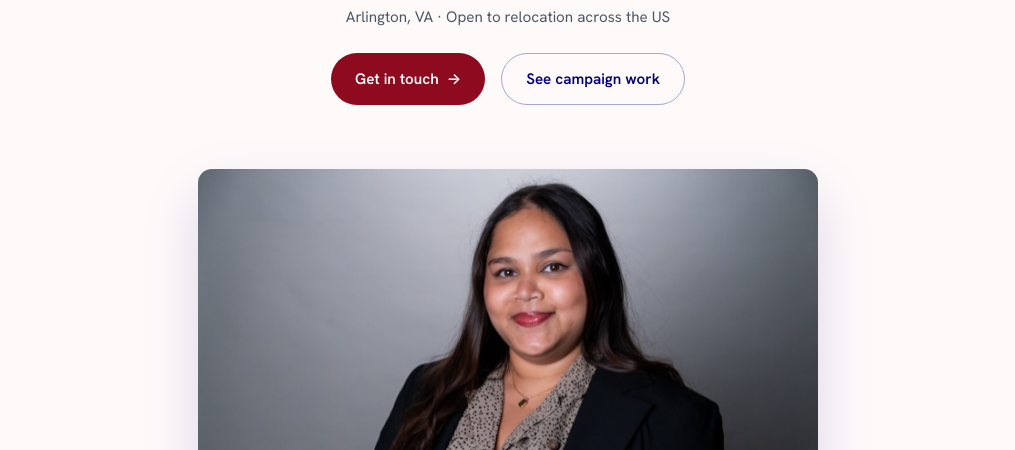
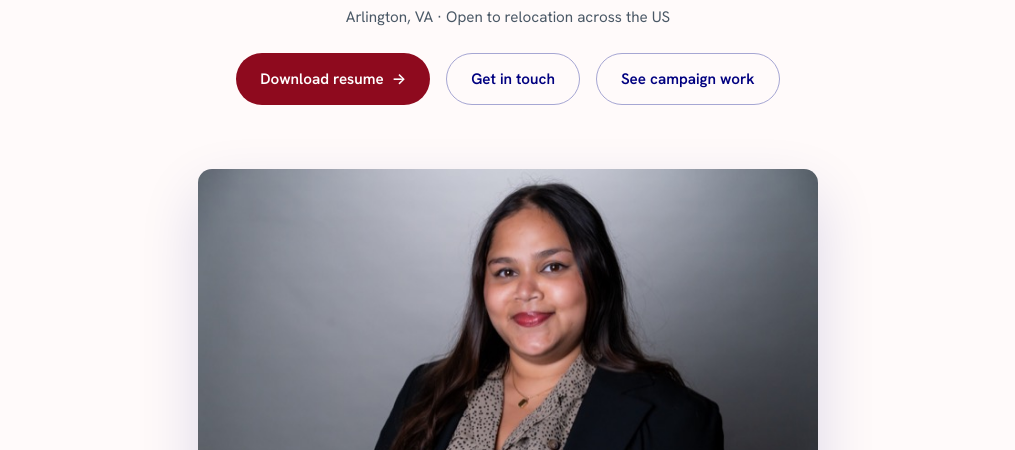
Before and after one commit to PoojaDBarot/pooja-portfolio-marketing, a plain HTML site: page index.html in a window 1280 px wide. Shown: the part 350-800 px from the top of the page, without its empty margins (132-1147 px from the left). Drawn offline with Linux system fonts and the light colour scheme.

Commit message:
feat(resume): use the one-page resume PDFs
Co-Authored-By: Claude Sonnet 5.5 <noreply@anthropic.com>

```diff
--- a/index.html
+++ b/index.html
@@ -50,7 +50,8 @@
         <p class="hero-title hero-rise">Growth Marketing · Performance Campaigns · Marketing Analytics</p>
         <p class="hero-location hero-rise">Arlington, VA · Open to relocation across the US</p>
         <div class="hero-actions hero-rise">
-          <a class="btn btn-primary" href="contact.html">Get in touch</a>
+          <a class="btn btn-primary" href="assets/resumes/Pooja-Barot-Resume-Marketing.pdf" download>Download resume</a>
+          <a class="btn btn-secondary" href="contact.html">Get in touch</a>
           <a class="btn btn-secondary" href="projects.html">See campaign work</a>
         </div>
         <figure class="hero-frame hero-rise">
@@ -233,6 +234,7 @@
     <div class="container footer-row">
       <p>&copy; 2026 Pooja Barot</p>
       <ul class="footer-links">
+        <li><a href="assets/resumes/Pooja-Barot-Resume-Marketing.pdf" download>Resume</a></li>
         <li><a href="mailto:poobarot96@gmail.com">Email</a></li>
         <li><a href="https://www.linkedin.com/in/poojadbarot" target="_blank" rel="noopener noreferrer">LinkedIn</a></li>
       </ul>
```
Also changed, not shown: about.html (+1 -0 lines), contact.html (+2 -0 lines), education.html (+1 -0 lines), experience.html (+1 -0 lines), project-asu.html (+1 -0 lines), project-automation.html (+1 -0 lines), project-europelab.html (+1 -0 lines), project-festival.html (+1 -0 lines), project-hexafort.html (+1 -0 lines), projects.html (+1 -0 lines), skills.html (+1 -0 lines), tools.html (+1 -0 lines), 2 other files.
